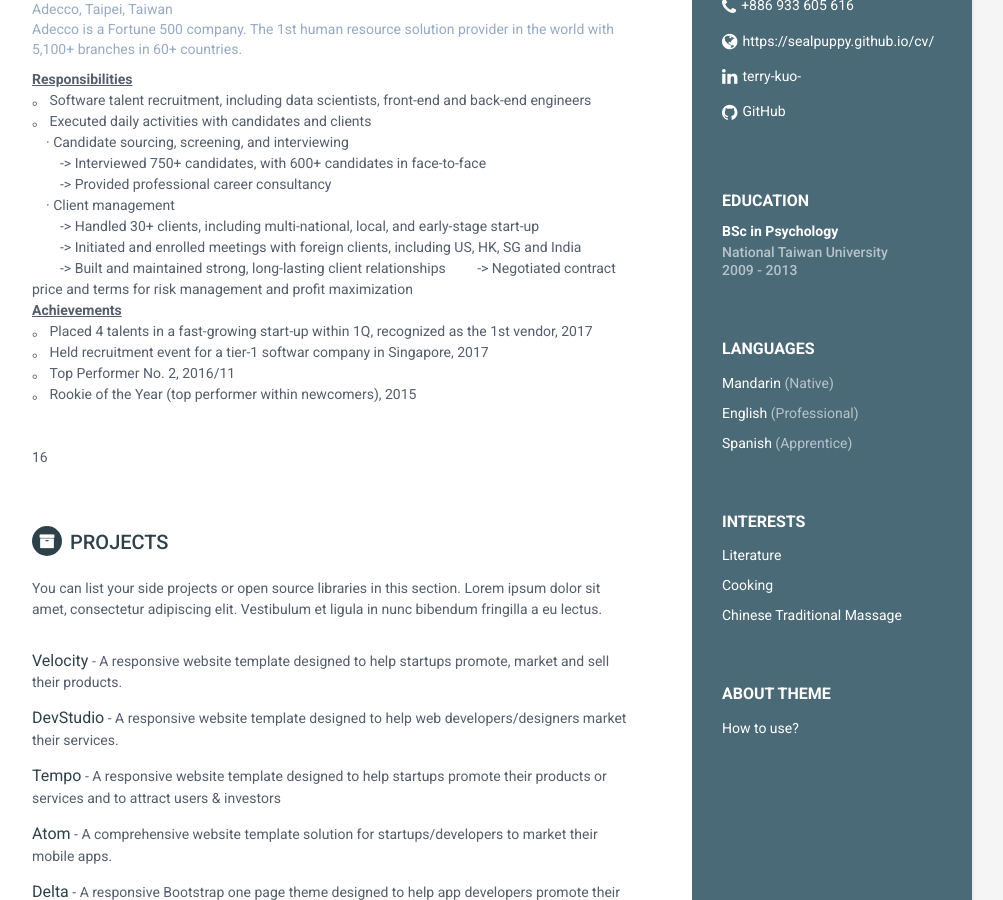
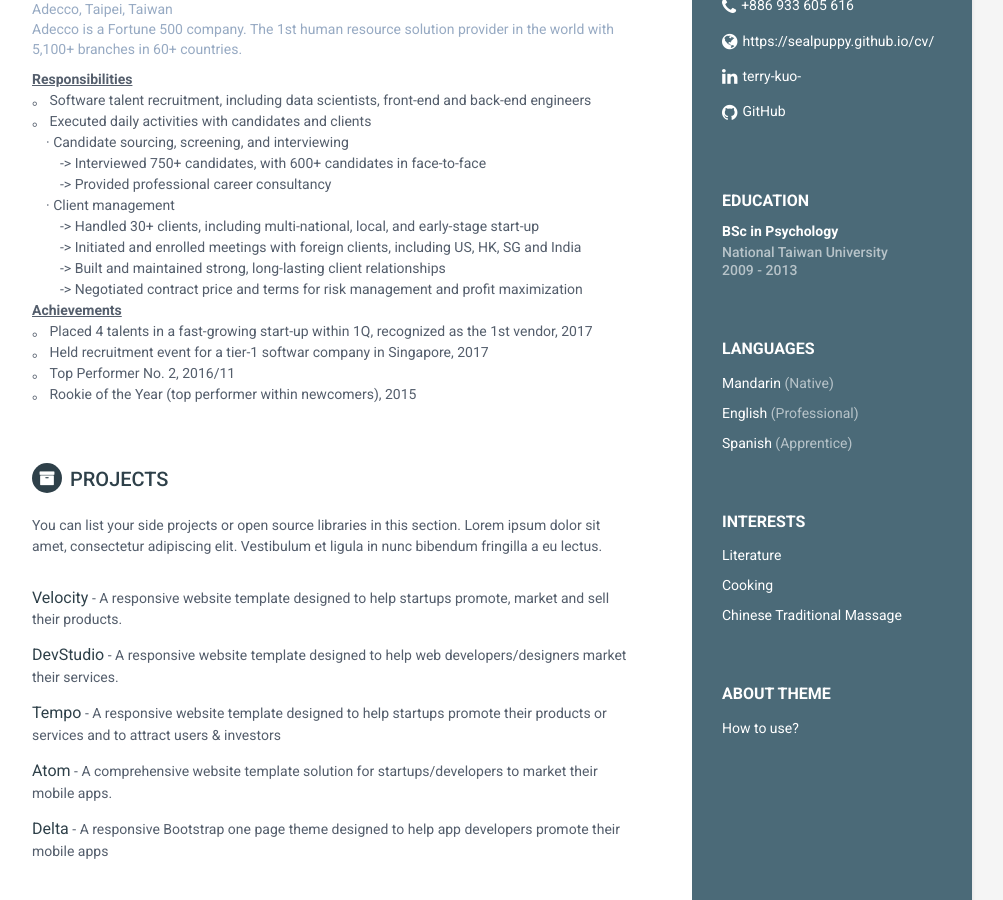
Before and after one commit to sealpuppy/Online_CV, a Jekyll site: the page built from index.html, in a window 1280 px wide and 900 px high, scrolled down 355 px. Shown: the whole window, without its empty margins (168-1171 px from the left). Built offline with Jekyll 4.4.1, drawn with Linux system fonts in a browser that asks for light colours.

Commit message:
update work experience

```diff
--- a/_data/experiences.yml
+++ b/_data/experiences.yml
@@ -16,13 +16,12 @@
   　· Client management <br>
   　　-> Handled 30+ clients, including multi-national, local, and early-stage start-up <br>
   　　-> Initiated and enrolled meetings with foreign clients, including US, HK, SG and India <br>
-  　　-> Built and maintained strong, long-lasting client relationships
+  　　-> Built and maintained strong, long-lasting client relationships <br>
   　　-> Negotiated contract price and terms for risk management and profit maximization <br>
   <b> <u> Achievements </b> </u> <br>
   。 Placed 4 talents in a fast-growing start-up within 1Q, recognized as the 1st vendor, 2017 <br>
   。 Held recruitment event for a tier-1 softwar company in Singapore, 2017 <br>
   。 Top Performer No. 2, 2016/11 <br>
   。 Rookie of the Year (top performer within newcomers), 2015 <br>
-  <br><br>
-  16
+
   "
```
